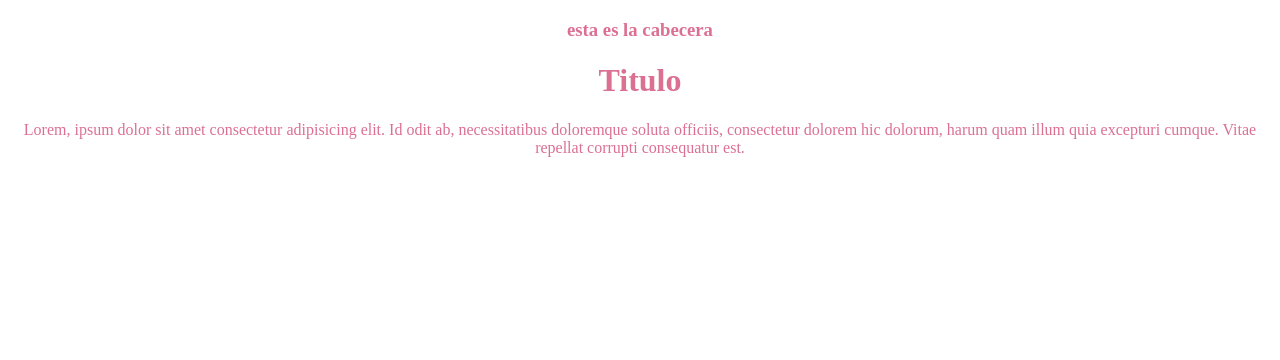
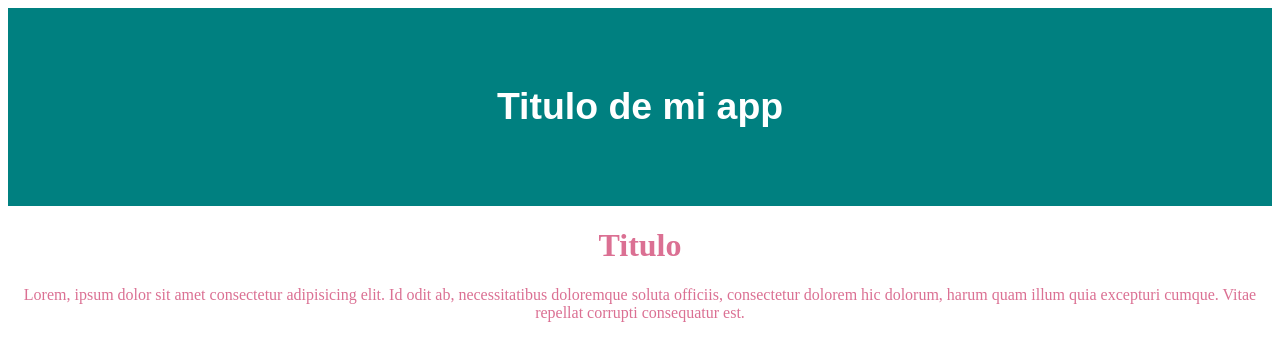
Before and after one commit to jorgegarba/prueba1, a plain HTML site: page index.html in a window 1280 px wide. Drawn offline with Linux system fonts and the light colour scheme.

Commit message:
Finalizada la cabecera

```diff
--- a/css/estilos.css
+++ b/css/estilos.css
@@ -2,3 +2,11 @@ body {
     text-align: center;
     color: palevioletred;
 }
+
+.cabecera{
+    font-family: Arial, Helvetica, sans-serif;
+    color: white;
+    background-color: teal;
+    padding: 40px;
+    font-size: 2rem;
+}
--- a/index.html
+++ b/index.html
@@ -9,8 +9,8 @@
 </head>
 
 <body>
-    <div id="cabecera">
-        <h3>esta es la cabecera</h3>
+    <div id="cabecera" class="cabecera">
+        <h3>Titulo de mi app</h3>
     </div>
     <h1>Titulo</h1>
     <p>Lorem, ipsum dolor sit amet consectetur adipisicing elit. Id odit ab, necessitatibus doloremque soluta officiis,
```
